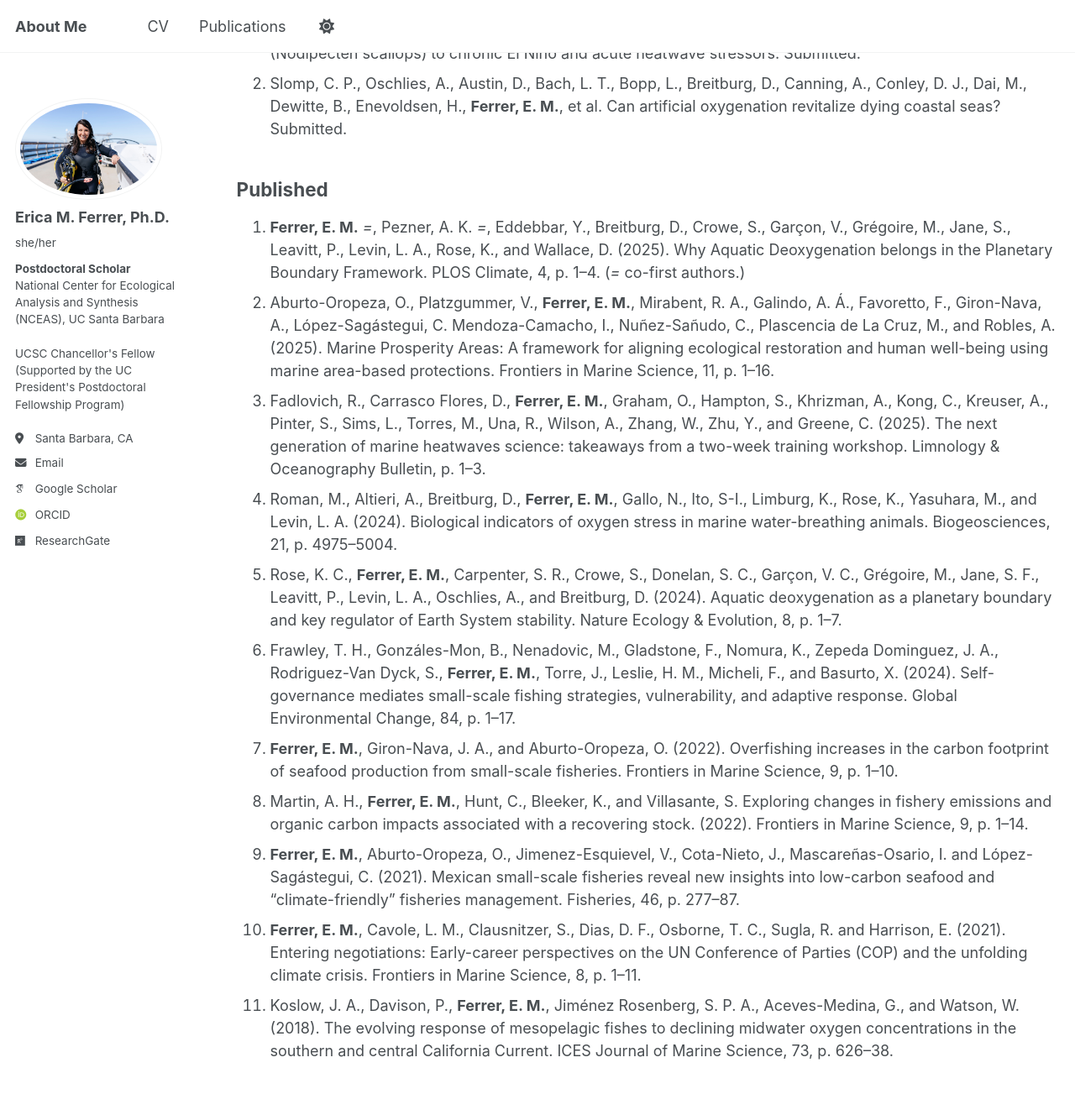
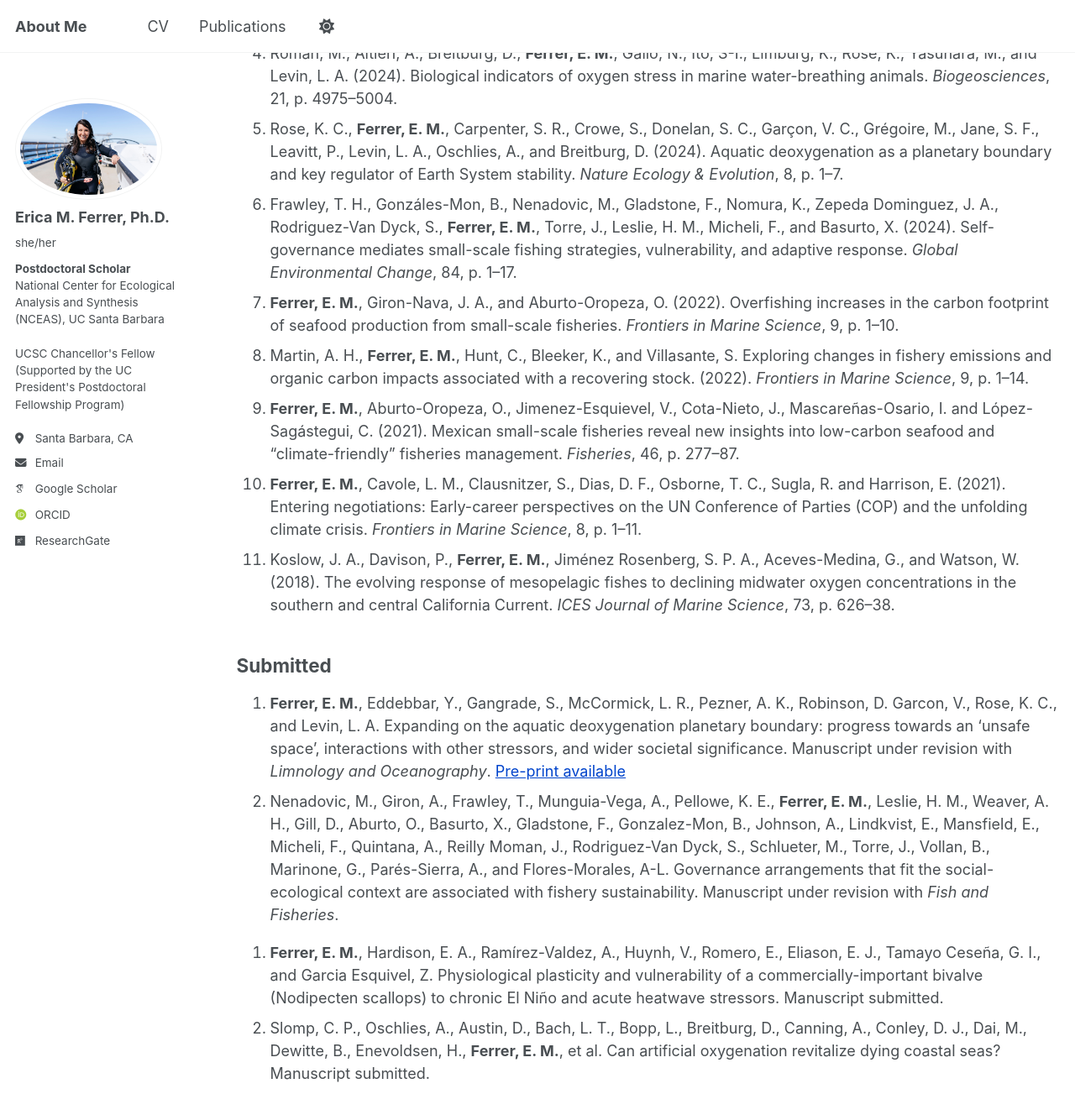
Before and after one commit to emferrer/emferrer.github.io, a Jekyll site: the page built from _pages/publications.md, in a window 1280 px wide and 1400 px high, scrolled down 491 px. Shown: the top 1328 px of the window at 84% size. Built offline with Jekyll 4.4.1, drawn with Linux system fonts in a browser that asks for light colours; some web fonts are replaced; a script that is not in the unit is left out; some of the changed text lies outside the part shown.

Commit message:
Update publications.md
Italicizing article journal

```diff
--- a/_pages/publications.md
+++ b/_pages/publications.md
@@ -7,25 +7,25 @@ author_profile: true
 
 {% include base_path %}
 
+## Published
+<div class="publist" markdown="1">
+1. <b>Ferrer, E. M.</b> *=*, Pezner, A. K. *=*, Eddebbar, Y., Breitburg, D., Crowe, S., Garçon, V., Grégoire, M., Jane, S., Leavitt, P., Levin, L. A., Rose, K., and Wallace, D. (2025). Why Aquatic Deoxygenation belongs in the Planetary Boundary Framework. <i>PLOS Climate</i>, 4, p. 1–4. (*=* co-first authors.)
+2. Aburto-Oropeza, O., Platzgummer, V., <b>Ferrer, E. M.</b>, Mirabent, R. A., Galindo, A. Á., Favoretto, F., Giron-Nava, A., López-Sagástegui, C. Mendoza-Camacho, I., Nuñez-Sañudo, C., Plascencia de La Cruz, M., and Robles, A. (2025). Marine Prosperity Areas: A framework for aligning ecological restoration and human well-being using marine area-based protections. <i>Frontiers in Marine Science</i>, 11, p. 1–16.
+3. Fadlovich, R., Carrasco Flores, D., <b>Ferrer, E. M.</b>, Graham, O., Hampton, S., Khrizman, A., Kong, C., Kreuser, A., Pinter, S., Sims, L., Torres, M., Una, R., Wilson, A., Zhang, W., Zhu, Y., and Greene, C. (2025). The next generation of marine heatwaves science: takeaways from a two-week training workshop. <i>Limnology & Oceanography Bulletin</i>, p. 1–3.
+4. Roman, M., Altieri, A., Breitburg, D., <b>Ferrer, E. M.</b>, Gallo, N., Ito, S-I., Limburg, K., Rose, K., Yasuhara, M., and Levin, L. A. (2024). Biological indicators of oxygen stress in marine water-breathing animals. <i>Biogeosciences</i>, 21, p. 4975–5004.
+5. Rose, K. C., <b>Ferrer, E. M.</b>, Carpenter, S. R., Crowe, S., Donelan, S. C., Garçon, V. C., Grégoire, M., Jane, S. F., Leavitt, P., Levin, L. A., Oschlies, A., and Breitburg, D. (2024). Aquatic deoxygenation as a planetary boundary and key regulator of Earth System stability. <i>Nature Ecology & Evolution</i>, 8, p. 1–7.
+6. Frawley, T. H., Gonzáles-Mon, B., Nenadovic, M., Gladstone, F., Nomura, K., Zepeda Dominguez, J. A., Rodriguez-Van Dyck, S., <b>Ferrer, E. M.</b>, Torre, J., Leslie, H. M., Micheli, F., and Basurto, X. (2024). Self-governance mediates small-scale fishing strategies, vulnerability, and adaptive response. <i>Global Environmental Change</i>, 84, p. 1–17.
+7. <b>Ferrer, E. M.</b>, Giron-Nava, J. A., and Aburto-Oropeza, O. (2022). Overfishing increases in the carbon footprint of seafood production from small-scale fisheries. <i>Frontiers in Marine Science</i>, 9, p. 1–10.
+8. Martin, A. H., <b>Ferrer, E. M.</b>, Hunt, C., Bleeker, K., and Villasante, S. Exploring changes in fishery emissions and organic carbon impacts associated with a recovering stock. (2022). <i>Frontiers in Marine Science</i>, 9, p. 1–14.
+9. <b>Ferrer, E. M.</b>, Aburto-Oropeza, O., Jimenez-Esquievel, V., Cota-Nieto, J., Mascareñas-Osario, I. and López-Sagástegui, C. (2021). Mexican small-scale fisheries reveal new insights into low-carbon seafood and “climate-friendly” fisheries management. <i>Fisheries</i>, 46, p. 277–87.
+10. <b>Ferrer, E. M.</b>, Cavole, L. M., Clausnitzer, S., Dias, D. F., Osborne, T. C., Sugla, R. and Harrison, E. (2021). Entering negotiations: Early-career perspectives on the UN Conference of Parties (COP) and the unfolding climate crisis. <i>Frontiers in Marine Science</i>, 8, p. 1–11.
+11. Koslow, J. A., Davison, P., <b>Ferrer, E. M.</b>, Jiménez Rosenberg, S. P. A., Aceves-Medina, G., and Watson, W. (2018). The evolving response of mesopelagic fishes to declining midwater oxygen concentrations in the southern and central California Current. <i>ICES Journal of Marine Science</i>, 73, p. 626–38.
+</div>
+
 ## Submitted
 <div class="publist" markdown="1">
-1. <b>Ferrer, E. M.</b>, Eddebbar, Y., Gangrade, S., McCormick, L. R., Pezner, A. K., Robinson, D. Garcon, V., Rose, K. C., and Levin, L. A. Expanding on the aquatic deoxygenation planetary boundary: progress towards an ‘unsafe space’, interactions with other stressors, and wider societal significance. In revision, Limnology and Oceanography. [Pre-print available](http://bit.ly/454fHNn)
-2. Nenadovic, M., Giron, A., Frawley, T., Munguia-Vega, A., Pellowe, K. E., <b>Ferrer, E. M.</b>, Leslie, H. M., Weaver, A. H., Gill, D., Aburto, O., Basurto, X., Gladstone, F., Gonzalez-Mon, B., Johnson, A., Lindkvist, E., Mansfield, E., Micheli, F., Quintana, A., Reilly Moman, J., Rodriguez-Van Dyck, S., Schlueter, M., Torre, J., Vollan, B., Marinone, G., Parés-Sierra, A., and Flores-Morales, A-L. Governance arrangements that fit the social-ecological context are associated with fishery sustainability. In revision, Fish and Fisheries.
+1. <b>Ferrer, E. M.</b>, Eddebbar, Y., Gangrade, S., McCormick, L. R., Pezner, A. K., Robinson, D. Garcon, V., Rose, K. C., and Levin, L. A. Expanding on the aquatic deoxygenation planetary boundary: progress towards an ‘unsafe space’, interactions with other stressors, and wider societal significance. Manuscript under revision with <i>Limnology and Oceanography</i>. [Pre-print available](http://bit.ly/454fHNn)
+2. Nenadovic, M., Giron, A., Frawley, T., Munguia-Vega, A., Pellowe, K. E., <b>Ferrer, E. M.</b>, Leslie, H. M., Weaver, A. H., Gill, D., Aburto, O., Basurto, X., Gladstone, F., Gonzalez-Mon, B., Johnson, A., Lindkvist, E., Mansfield, E., Micheli, F., Quintana, A., Reilly Moman, J., Rodriguez-Van Dyck, S., Schlueter, M., Torre, J., Vollan, B., Marinone, G., Parés-Sierra, A., and Flores-Morales, A-L. Governance arrangements that fit the social-ecological context are associated with fishery sustainability. Manuscript under revision with <i>Fish and Fisheries</i>.
 </div>
-3. <b>Ferrer, E. M.</b>, Hardison, E. A., Ramírez-Valdez, A., Huynh, V., Romero, E., Eliason, E. J., Tamayo Ceseña, G. I., and Garcia Esquivel, Z. Physiological plasticity and vulnerability of a commercially-important bivalve (Nodipecten scallops) to chronic El Niño and acute heatwave stressors. Submitted.
-4. Slomp, C. P., Oschlies, A., Austin, D., Bach, L. T., Bopp, L., Breitburg, D., Canning, A., Conley, D. J., Dai, M., Dewitte, B., Enevoldsen, H., <b>Ferrer, E. M.</b>, et al. Can artificial oxygenation revitalize dying coastal seas? Submitted.
-
-## Published
-<div class="publist" markdown="1">
-1. <b>Ferrer, E. M.</b> *=*, Pezner, A. K. *=*, Eddebbar, Y., Breitburg, D., Crowe, S., Garçon, V., Grégoire, M., Jane, S., Leavitt, P., Levin, L. A., Rose, K., and Wallace, D. (2025). Why Aquatic Deoxygenation belongs in the Planetary Boundary Framework. PLOS Climate, 4, p. 1–4. (*=* co-first authors.)
-2. Aburto-Oropeza, O., Platzgummer, V., <b>Ferrer, E. M.</b>, Mirabent, R. A., Galindo, A. Á., Favoretto, F., Giron-Nava, A., López-Sagástegui, C. Mendoza-Camacho, I., Nuñez-Sañudo, C., Plascencia de La Cruz, M., and Robles, A. (2025). Marine Prosperity Areas: A framework for aligning ecological restoration and human well-being using marine area-based protections. Frontiers in Marine Science, 11, p. 1–16.
-3. Fadlovich, R., Carrasco Flores, D., <b>Ferrer, E. M.</b>, Graham, O., Hampton, S., Khrizman, A., Kong, C., Kreuser, A., Pinter, S., Sims, L., Torres, M., Una, R., Wilson, A., Zhang, W., Zhu, Y., and Greene, C. (2025). The next generation of marine heatwaves science: takeaways from a two-week training workshop. Limnology & Oceanography Bulletin, p. 1–3.
-4. Roman, M., Altieri, A., Breitburg, D., <b>Ferrer, E. M.</b>, Gallo, N., Ito, S-I., Limburg, K., Rose, K., Yasuhara, M., and Levin, L. A. (2024). Biological indicators of oxygen stress in marine water-breathing animals. Biogeosciences, 21, p. 4975–5004.
-5. Rose, K. C., <b>Ferrer, E. M.</b>, Carpenter, S. R., Crowe, S., Donelan, S. C., Garçon, V. C., Grégoire, M., Jane, S. F., Leavitt, P., Levin, L. A., Oschlies, A., and Breitburg, D. (2024). Aquatic deoxygenation as a planetary boundary and key regulator of Earth System stability. Nature Ecology & Evolution, 8, p. 1–7.
-6. Frawley, T. H., Gonzáles-Mon, B., Nenadovic, M., Gladstone, F., Nomura, K., Zepeda Dominguez, J. A., Rodriguez-Van Dyck, S., <b>Ferrer, E. M.</b>, Torre, J., Leslie, H. M., Micheli, F., and Basurto, X. (2024). Self-governance mediates small-scale fishing strategies, vulnerability, and adaptive response. Global Environmental Change, 84, p. 1–17.
-7. <b>Ferrer, E. M.</b>, Giron-Nava, J. A., and Aburto-Oropeza, O. (2022). Overfishing increases in the carbon footprint of seafood production from small-scale fisheries. Frontiers in Marine Science, 9, p. 1–10.
-8. Martin, A. H., <b>Ferrer, E. M.</b>, Hunt, C., Bleeker, K., and Villasante, S. Exploring changes in fishery emissions and organic carbon impacts associated with a recovering stock. (2022). Frontiers in Marine Science, 9, p. 1–14.
-9. <b>Ferrer, E. M.</b>, Aburto-Oropeza, O., Jimenez-Esquievel, V., Cota-Nieto, J., Mascareñas-Osario, I. and López-Sagástegui, C. (2021). Mexican small-scale fisheries reveal new insights into low-carbon seafood and “climate-friendly” fisheries management. Fisheries, 46, p. 277–87.
-10. <b>Ferrer, E. M.</b>, Cavole, L. M., Clausnitzer, S., Dias, D. F., Osborne, T. C., Sugla, R. and Harrison, E. (2021). Entering negotiations: Early-career perspectives on the UN Conference of Parties (COP) and the unfolding climate crisis. Frontiers in Marine Science, 8, p. 1–11.
-11. Koslow, J. A., Davison, P., <b>Ferrer, E. M.</b>, Jiménez Rosenberg, S. P. A., Aceves-Medina, G., and Watson, W. (2018). The evolving response of mesopelagic fishes to declining midwater oxygen concentrations in the southern and central California Current. ICES Journal of Marine Science, 73, p. 626–38.
-</div>
+3. <b>Ferrer, E. M.</b>, Hardison, E. A., Ramírez-Valdez, A., Huynh, V., Romero, E., Eliason, E. J., Tamayo Ceseña, G. I., and Garcia Esquivel, Z. Physiological plasticity and vulnerability of a commercially-important bivalve (Nodipecten scallops) to chronic El Niño and acute heatwave stressors. Manuscript submitted.
+4. Slomp, C. P., Oschlies, A., Austin, D., Bach, L. T., Bopp, L., Breitburg, D., Canning, A., Conley, D. J., Dai, M., Dewitte, B., Enevoldsen, H., <b>Ferrer, E. M.</b>, et al. Can artificial oxygenation revitalize dying coastal seas? Manuscript submitted.
```
